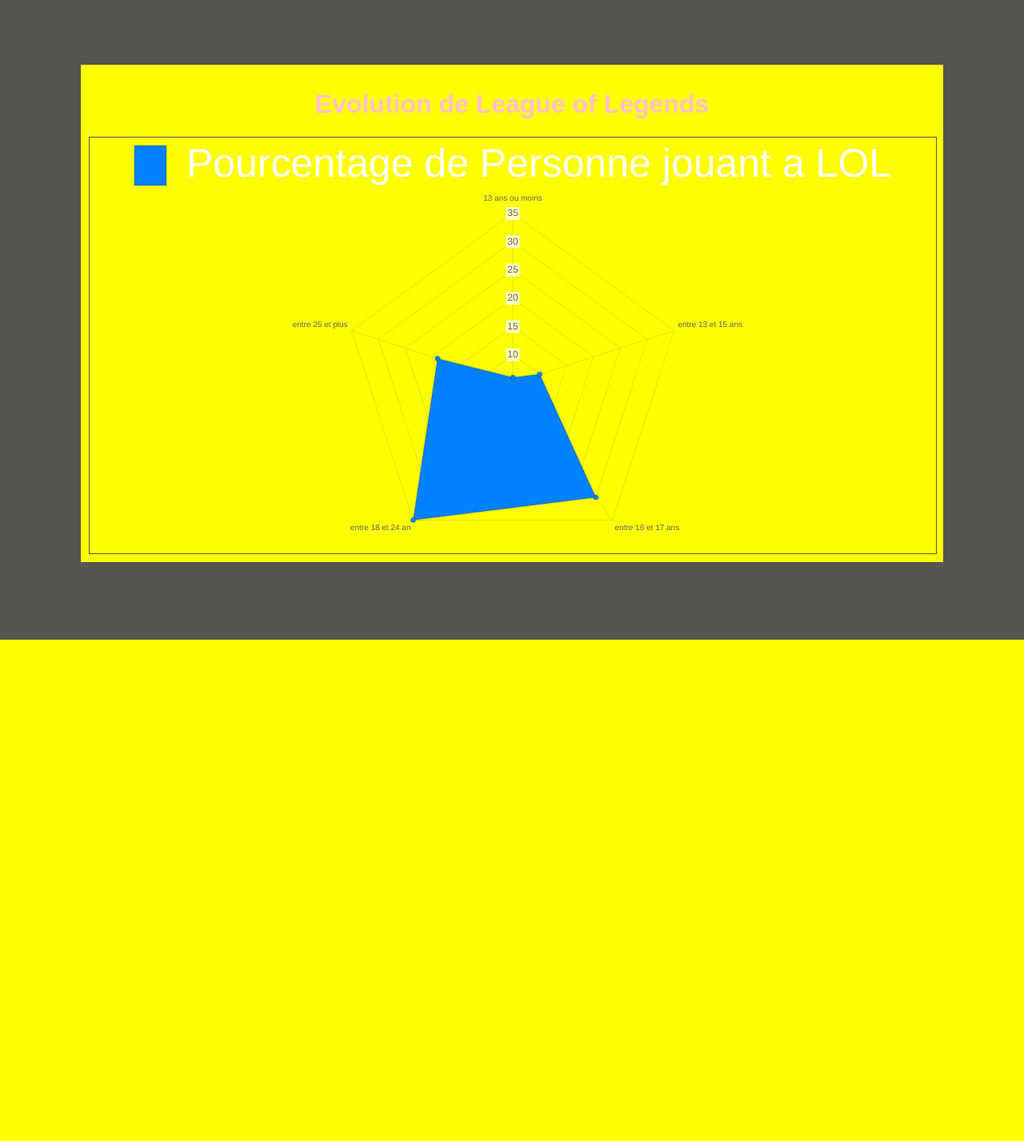
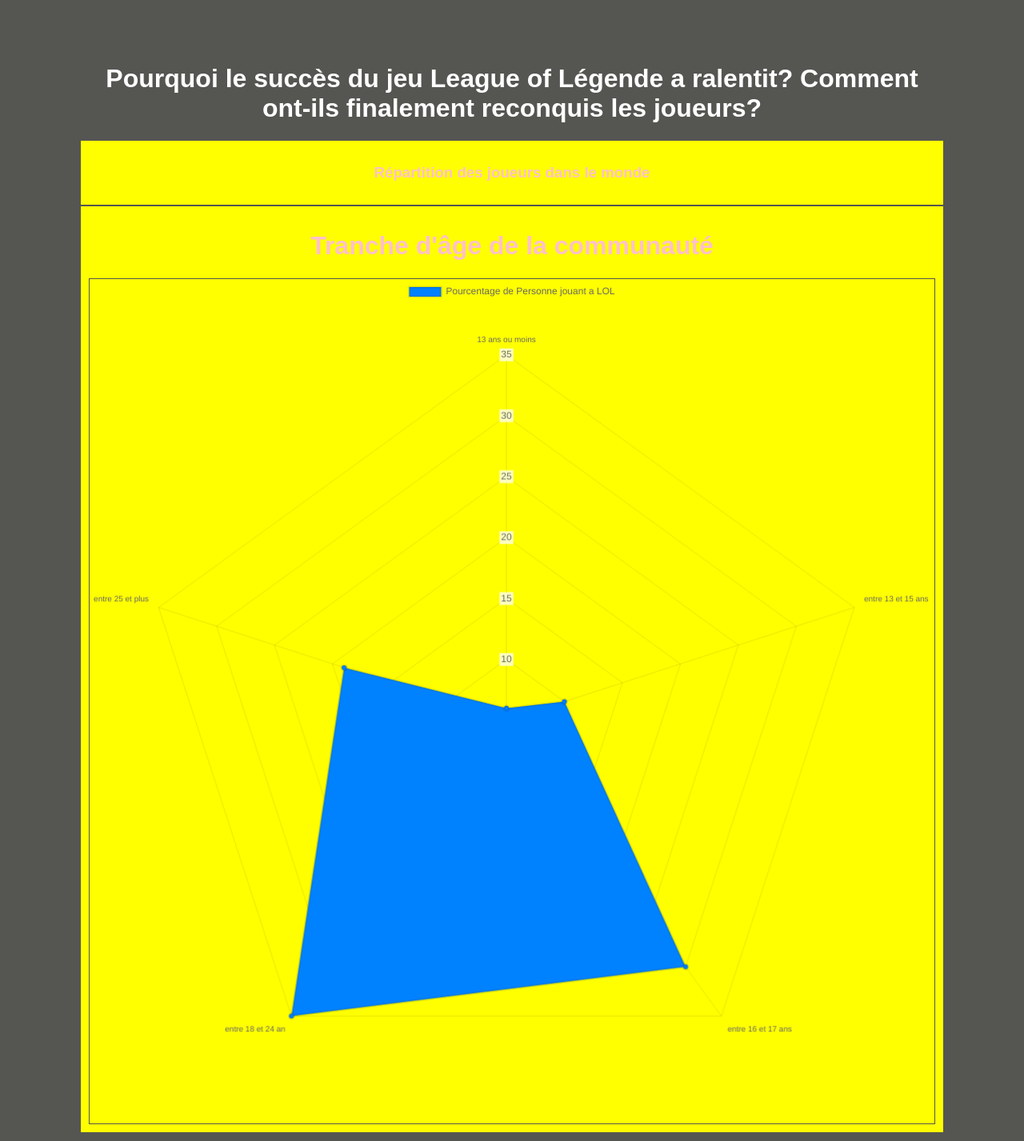
Before and after one commit to nushee/Projet-final_hetic, a PHP site: page /graph2.php in a window 1280 px wide. Shown: the whole page at 80% size. Before the commit the page ends 800 px from the top, so only its background shows below. Run offline with PHP 8.4, Linux system fonts and the light colour scheme; data comes from the database, SQL or seed files in the repository; some libraries are stand-ins or nearby versions.

Commit message:
Update graph2.php

```diff
--- a/chart/graph2.php
+++ b/chart/graph2.php
@@ -28,8 +28,8 @@
 <html>
 	<head>
     	<meta name="viewport" content="width=device-width, initial-scale=1.0">
-		<script type="text/javascript" src="https://cdnjs.cloudflare.com/ajax/libs/Chart.js/2.7.2/Chart.bundle.min.js"></script>
-		<title>Accelerometer data</title>
+		<script type="text/javascript" src="https://cdnjs.cloudflare.com/ajax/libs/Chart.js/3.3.2/chart.min.js"></script>
+		<title>Evolution de League of Legends</title>
 		<style type="text/css">
 			body{
 				font-family: Arial;
@@ -51,13 +51,16 @@
 	</head>
 
 	<body>
+		<h1>Pourquoi le succès du jeu League of Légende a ralentit? Comment ont-ils finalement reconquis les joueurs?</h1>
 		<div class="container">
-	    <h1>Evolution de League of Legends</h1>
+			<h3>Répartition des joueurs dans le monde</h3>
+		</div>
+	    	<div class="container">
+	    	<h1>Tranche d'âge de la communauté</h1>
 			<canvas id="chart" style="width: 100%; height: 65vh; background: yellow; border: 1px solid #555652; margin-top: 10px;"></canvas>
-			<script src="https://cdnjs.cloudflare.com/ajax/libs/Chart.js/2.7.3/Chart.min.js">
-			</script>
+		</div>
+
 		<script>
-
 			var ctx = document.getElementById("chart").getContext('2d');
 			var myChart = new Chart(ctx, {
 			type: 'radar',
@@ -77,7 +80,5 @@
 			}
 		    });
 		</script>
-	    </div>
-
 	</body>
 </html>
```
Lines whose indentation alone changed are shown as unchanged.
